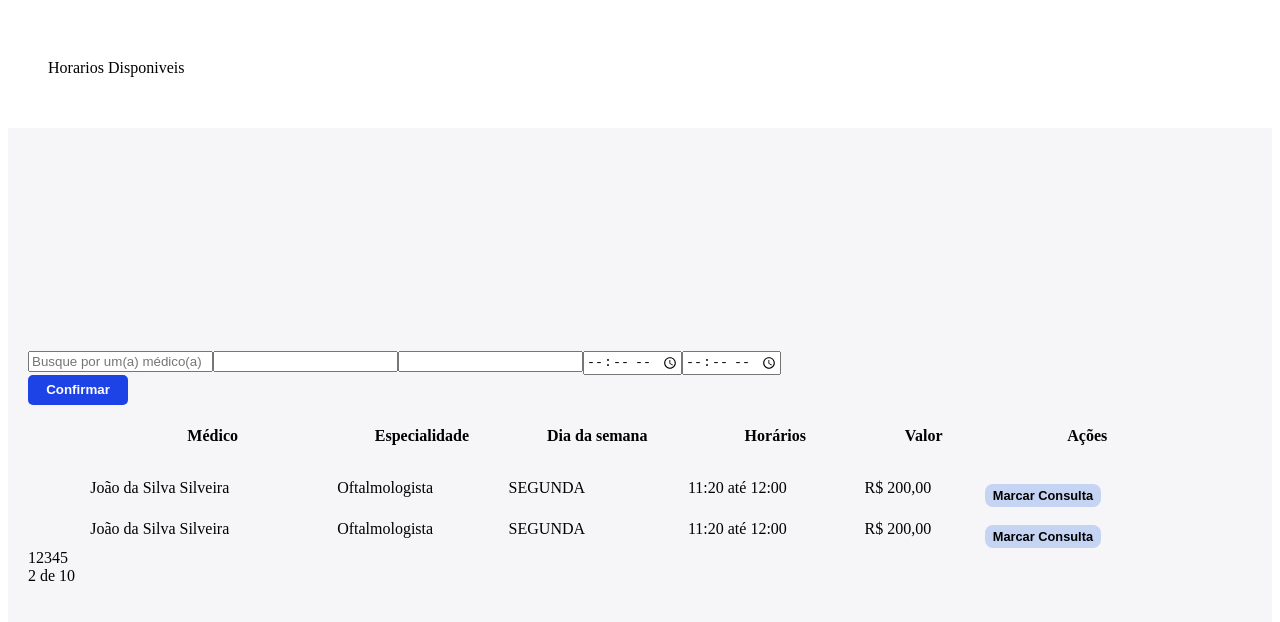
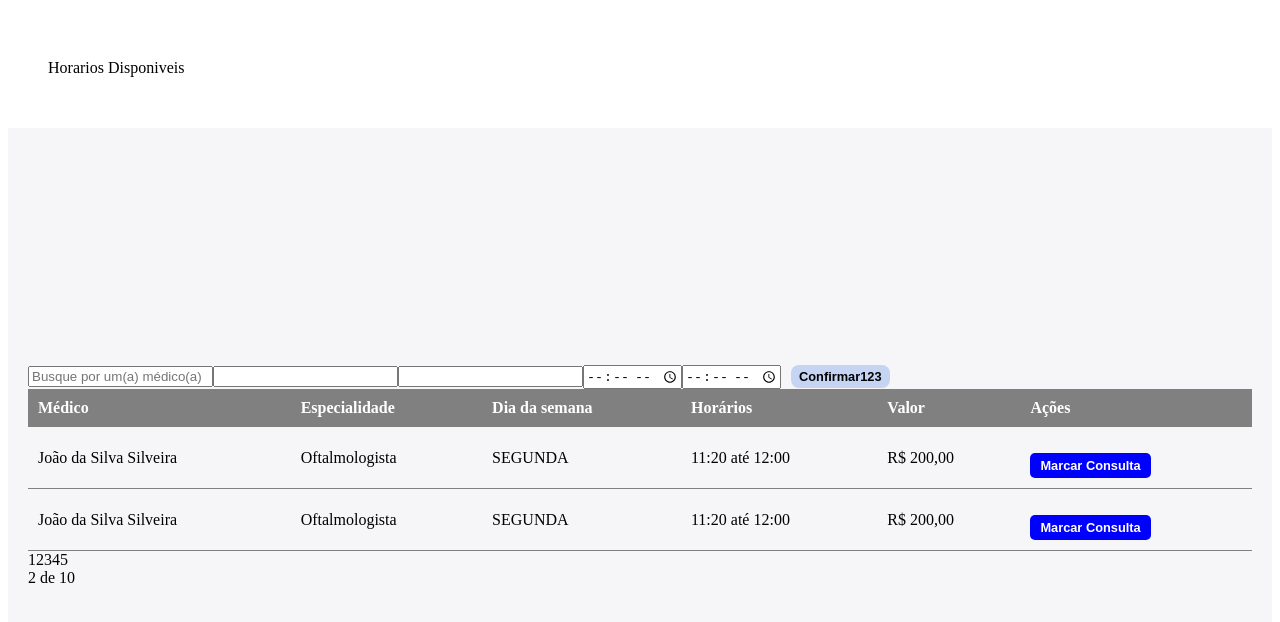
Before and after one commit to ES2-UFPI/seyfert-frontend, a Next.js app: page /horarios-disponiveis in a window 1280 px wide. Shown: the top 622 px of the page. Built offline with nearby package versions, Linux system fonts and the light colour scheme.

Commit message:
#4 refatoracão da tela de horários disponíveis, mudança de estilos e alinhamento do conteúdo

```diff
--- a/src/pages/horarios-disponiveis/index.tsx
+++ b/src/pages/horarios-disponiveis/index.tsx
@@ -3,6 +3,7 @@ import styles from "./styles.module.css";
 import Link from "next/link";
 import { useRouter } from "next/router";
 import ButtonComponent from "@/components/button";
+
 
 
 const HorariosDisponiveis = () => {
@@ -49,58 +50,50 @@ const HorariosDisponiveis = () => {
           </datalist>
           <input type="time" placeholder="Horário inicial ex: 10:00"/>
           <input type="time" placeholder="Horário final ex: 11:00"/>
+          <button className={styles.botao}  style={{ marginLeft: "10px" }}>Confirmar123</button>
         </div>
-        <div className={styles.area_button}>
-            <ButtonComponent color="rgb(29, 66, 230)" childrenColor="rgb(255, 255, 255)">Confirmar</ButtonComponent>
-        </div>
+        {/* <div className={styles.area_button}>
+            <button className={styles.botao}>Confirmar123</button>
+        </div> */}
       </div>
       <div className={styles.container_list}>
-      <table className={styles.tabela}>
-          <thead className={styles.table_top}>
+      <table style={{ width: '100%', borderCollapse: 'collapse' }}>
+  <thead>
     <tr>
-              <th className={styles.theader}>
-                <h4>Médico</h4>
-              </th>
-              <th className={styles.theader}>
-                <h4>Especialidade</h4>
-              </th>
-              <th className={styles.theader}>
-                <h4>Dia da semana</h4>
-              </th>
-              <th className={styles.theader}>
-                <h4>Horários</h4>
-              </th>
-              <th className={styles.theader}>
-                <h4>Valor</h4>
-              </th>
-              <th className={styles.theader}>
-                <h4>Ações</h4>
-              </th>
+      <th style={{ textAlign: 'left', backgroundColor: 'gray', color: 'white', padding: '10px' }}>Médico</th>
+      <th style={{ textAlign: 'left', backgroundColor: 'gray', color: 'white', padding: '10px' }}>Especialidade</th>
+      <th style={{ textAlign: 'left', backgroundColor: 'gray', color: 'white', padding: '10px' }}>Dia da semana</th>
+      <th style={{ textAlign: 'left', backgroundColor: 'gray', color: 'white', padding: '10px' }}>Horários</th>
+      <th style={{ textAlign: 'left', backgroundColor: 'gray', color: 'white', padding: '10px' }}>Valor</th>
+      <th style={{ textAlign: 'left', backgroundColor: 'gray', color: 'white', padding: '10px' }}>Ações</th>
     </tr>
   </thead>
   <tbody>
-            <tr className={styles.tbody_line}>
-              <td className={styles.tdcontent}>João da Silva Silveira</td>
-              <td className={styles.tdcontent}>Oftalmologista</td>
-              <td className={styles.tdcontent}>SEGUNDA</td>
-              <td className={styles.tdcontent}>11:20 até 12:00</td>
-              <td className={styles.tdcontent}>R$ 200,00</td>
-              <td className={styles.tdcontent_button}>
-                <button onClick={e => openAgendarConsulta("b057b0a6-9f29-442f-bd0b-e51277d9fa60")} className={styles.botao}>Marcar Consulta</button>
+    <tr>
+      <td style={{ padding: '10px', borderBottom: '1px solid gray' }}>João da Silva Silveira</td>
+      <td style={{ padding: '10px', borderBottom: '1px solid gray' }}>Oftalmologista</td>
+      <td style={{ padding: '10px', borderBottom: '1px solid gray' }}>SEGUNDA</td>
+      <td style={{ padding: '10px', borderBottom: '1px solid gray' }}>11:20 até 12:00</td>
+      <td style={{ padding: '10px', borderBottom: '1px solid gray' }}>R$ 200,00</td>
+      <td style={{ padding: '10px', borderBottom: '1px solid gray' }}>
+        <button onClick={e => openAgendarConsulta("b057b0a6-9f29-442f-bd0b-e51277d9fa60")} className={styles.botao}  style={{ backgroundColor: 'blue', color: 'white', padding: '5px 10px', border: 'none', borderRadius: '5px' }}>Marcar Consulta</button>
       </td>
     </tr>
-            <tr className={styles.tbody_line}>
-              <td className={styles.tdcontent}>João da Silva Silveira</td>
-              <td className={styles.tdcontent}>Oftalmologista</td>
-              <td className={styles.tdcontent}>SEGUNDA</td>
-              <td className={styles.tdcontent}>11:20 até 12:00</td>
-              <td className={styles.tdcontent}>R$ 200,00</td>
-              <td className={styles.tdcontent_button}>
-                <button onClick={e => openAgendarConsulta("b057b0a6-9f29-442f-bd0b-e51277d9fa60")} className={styles.botao}>Marcar Consulta</button>
+    <tr>
+      <td style={{ padding: '10px', borderBottom: '1px solid gray' }}>João da Silva Silveira</td>
+      <td style={{ padding: '10px', borderBottom: '1px solid gray' }}>Oftalmologista</td>
+      <td style={{ padding: '10px', borderBottom: '1px solid gray' }}>SEGUNDA</td>
+      <td style={{ padding: '10px', borderBottom: '1px solid gray' }}>11:20 até 12:00</td>
+      <td style={{ padding: '10px', borderBottom: '1px solid gray' }}>R$ 200,00</td>
+      <td style={{ padding: '10px', borderBottom: '1px solid gray' }}>
+        <button onClick={e => openAgendarConsulta("b057b0a6-9f29-442f-bd0b-e51277d9fa60")} className={styles.botao} style={{ backgroundColor: 'blue', color: 'white', padding: '5px 10px', border: 'none', borderRadius: '5px' }}>Marcar Consulta</button>
       </td>
     </tr>
   </tbody>
 </table>
+
+
+
         <div className={styles.container_pagination}>
             <div className={styles.pagination}>
               <span className={styles.pagination_element}>1</span>
```
Also changed, not shown: 2 other files (tests, documents, lock files or other folders). Lines whose indentation alone changed are shown as unchanged.
